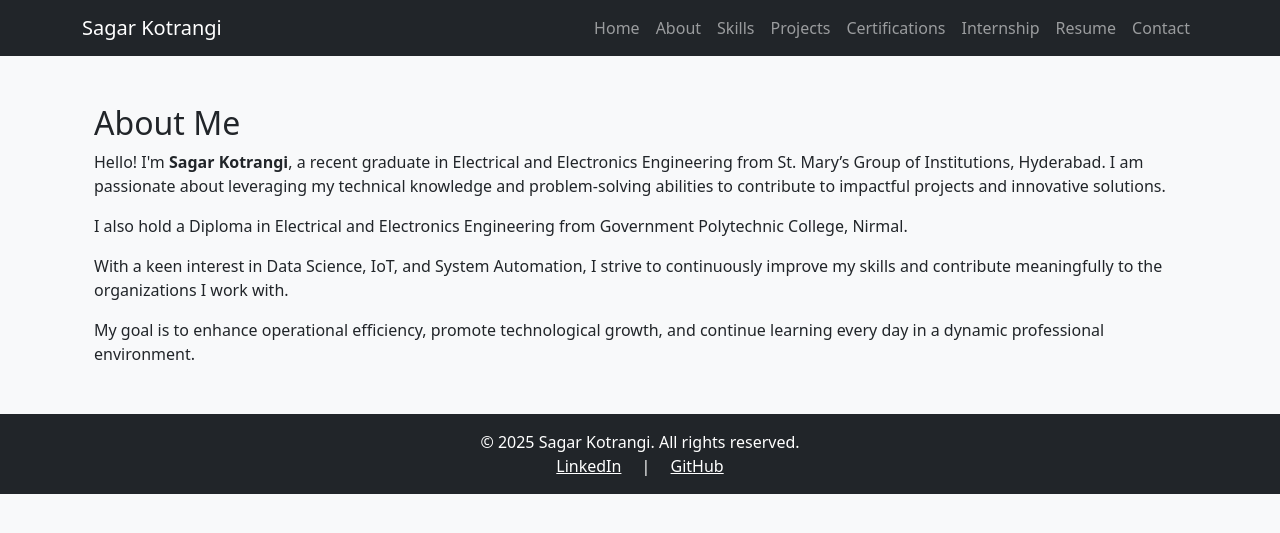
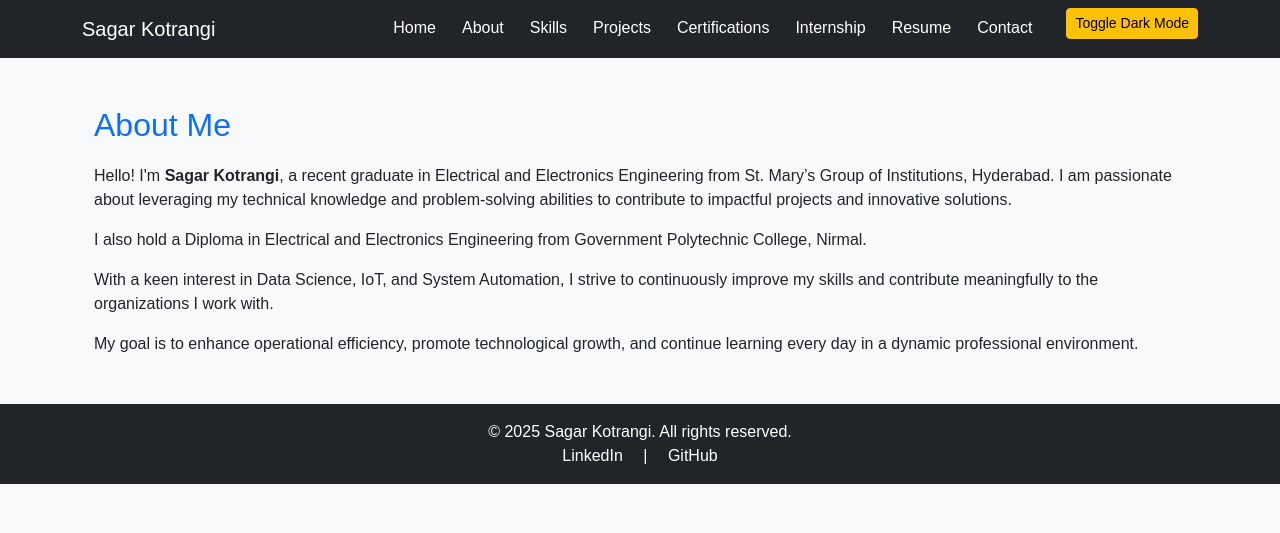
Before and after one commit to SagarKotrangi014/sagar_portfolio, a Flask app: page /about in a window 1280 px wide. Shown: the top 533 px of the page. Run offline with Flask 3, Linux system fonts and the light colour scheme.

Commit message:
new changes

```diff
--- /dev/null
+++ b/sagar_portfolio/static/main.js
@@ -0,0 +1,25 @@
+// Fade-in Animation when scrolling
+const faders = document.querySelectorAll('.fade-in');
+
+const appearOptions = {
+    threshold: 0.2, // How much of the element is visible before triggering
+    rootMargin: "0px 0px -50px 0px"
+};
+
+const appearOnScroll = new IntersectionObserver(function(
+    entries,
+    appearOnScroll
+) {
+    entries.forEach(entry => {
+        if (!entry.isIntersecting) {
+            return;
+        } else {
+            entry.target.classList.add('visible');
+            appearOnScroll.unobserve(entry.target);
+        }
+    });
+}, appearOptions);
+
+faders.forEach(fader => {
+    appearOnScroll.observe(fader);
+});
--- a/sagar_portfolio/static/style.css
+++ b/sagar_portfolio/static/style.css
@@ -0,0 +1,117 @@
+/* General page styles */
+body {
+    font-family: 'Poppins', sans-serif;
+    background-color: #f8f9fa;
+    color: #212529;
+    scroll-behavior: smooth; /* Smooth scrolling */
+    transition: background-color 0.5s, color 0.5s;
+}
+
+/* Navbar styling */
+.navbar {
+    background-color: #343a40;
+}
+
+.nav-link {
+    color: #ffffff !important;
+    margin-right: 10px;
+    position: relative;
+}
+
+.nav-link::after {
+    content: "";
+    width: 0%;
+    height: 2px;
+    display: block;
+    background: #f8d210;
+    transition: width 0.3s;
+    margin: auto;
+}
+
+.nav-link:hover::after {
+    width: 100%;
+}
+
+/* Footer styling */
+footer {
+    background-color: #343a40;
+    padding: 20px 0;
+    color: #ffffff;
+}
+
+footer a {
+    color: #f8d210;
+    text-decoration: none;
+}
+
+footer a:hover {
+    color: #ffc107;
+}
+
+/* Section headings */
+h2 {
+    color: #0d6efd;
+    margin-bottom: 20px;
+}
+
+/* Buttons */
+.btn-primary {
+    background-color: #0d6efd;
+    border: none;
+}
+
+.btn-primary:hover {
+    background-color: #0b5ed7;
+}
+
+/* Card styling */
+.card {
+    border: none;
+    border-radius: 10px;
+    box-shadow: 0 4px 15px rgba(0, 0, 0, 0.15);
+    transition: transform 0.3s;
+}
+
+.card:hover {
+    transform: translateY(-5px);
+}
+
+/* Animation for sections */
+.fade-in {
+    opacity: 0;
+    transform: translateY(30px);
+    transition: all 1s ease-out;
+}
+
+.fade-in.visible {
+    opacity: 1;
+    transform: translateY(0);
+}
+
+/* Profile Photo Styling */
+.rounded-circle {
+    border: 4px solid #0d6efd; /* Blue border */
+    padding: 5px;
+    box-shadow: 0px 0px 15px rgba(0, 0, 0, 0.2); /* Soft glow */
+}
+
+/* Dark Mode Styling */
+.dark-mode {
+    background-color: #121212;
+    color: #f8f9fa;
+}
+
+.dark-mode .navbar,
+.dark-mode footer {
+    background-color: #212121;
+}
+
+.dark-mode .nav-link {
+    color: #f8f9fa !important;
+}
+
+.dark-mode .card {
+    background-color: #1e1e1e;
+    color: #f8f9fa;
+    box-shadow: 0 4px 20px rgba(255, 255, 255, 0.1);
+}
--- a/sagar_portfolio/templates/base.html
+++ b/sagar_portfolio/templates/base.html
@@ -4,6 +4,7 @@
     <meta charset="UTF-8">
     <title>{% block title %}Sagar Kotrangi{% endblock %}</title>
     <link href="https://cdn.jsdelivr.net/npm/bootstrap@5.3.0/dist/css/bootstrap.min.css" rel="stylesheet">
+    <link rel="stylesheet" href="{{ url_for('static', filename='style.css') }}">
 </head>
 <body class="bg-light text-dark">
 
@@ -24,6 +25,9 @@
                     <li class="nav-item"><a class="nav-link" href="/internship">Internship</a></li>
                     <li class="nav-item"><a class="nav-link" href="/resume">Resume</a></li>
                     <li class="nav-item"><a class="nav-link" href="/contact">Contact</a></li>
+                    <li class="nav-item">
+                        <button class="btn btn-sm btn-warning ms-3" onclick="toggleDarkMode()">Toggle Dark Mode</button>
+                    </li>
                 </ul>
             </div>
         </div>
@@ -48,5 +52,6 @@
     <!-- Footer End -->
 
     <script src="https://cdn.jsdelivr.net/npm/bootstrap@5.3.0/dist/js/bootstrap.bundle.min.js"></script>
+    <script src="{{ url_for('static', filename='main.js') }}"></script>
 </body>
 </html>
```
Also changed, not shown: sagar_portfolio/templates/index.html (+5 -3 lines), sagar_portfolio/static/profile.jpg.jpeg (added).
